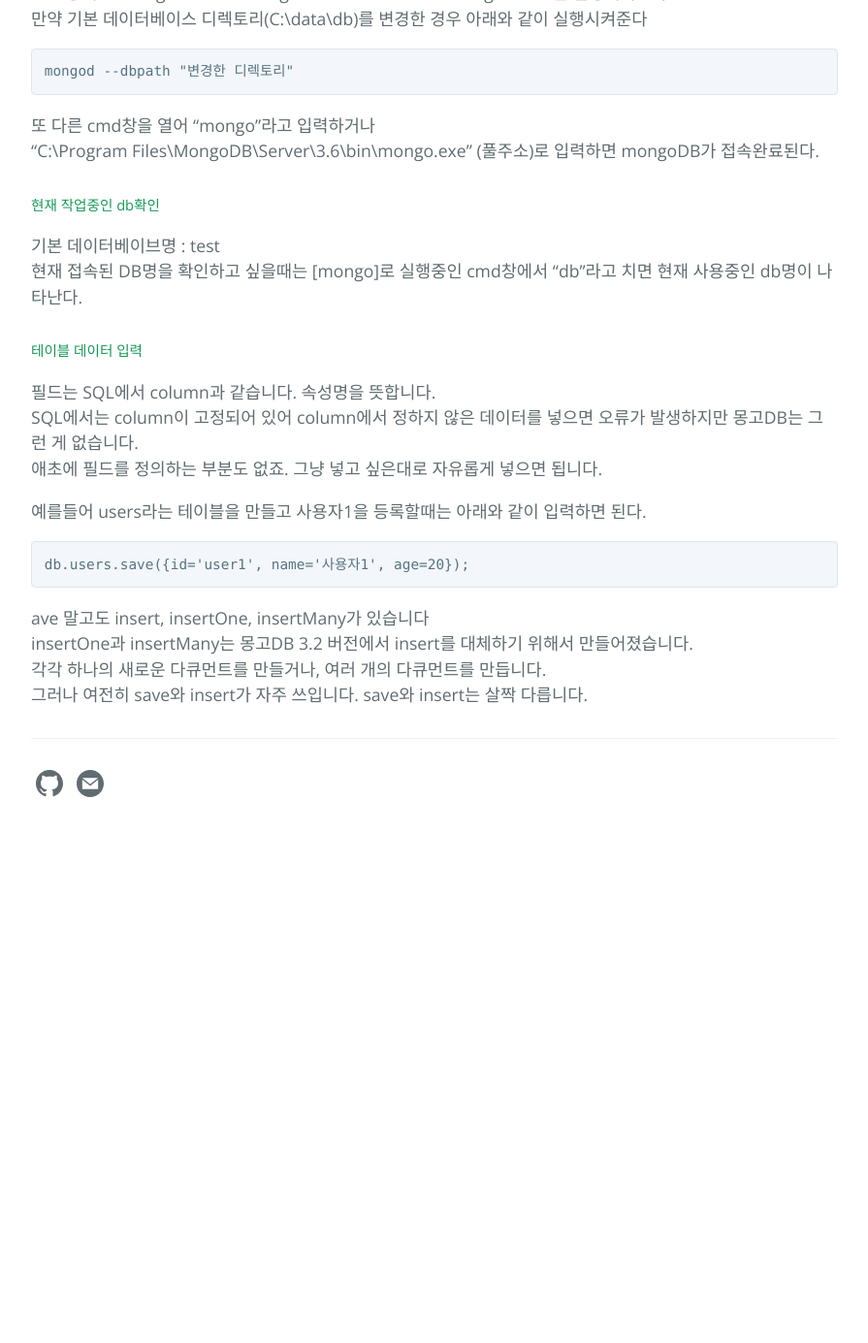
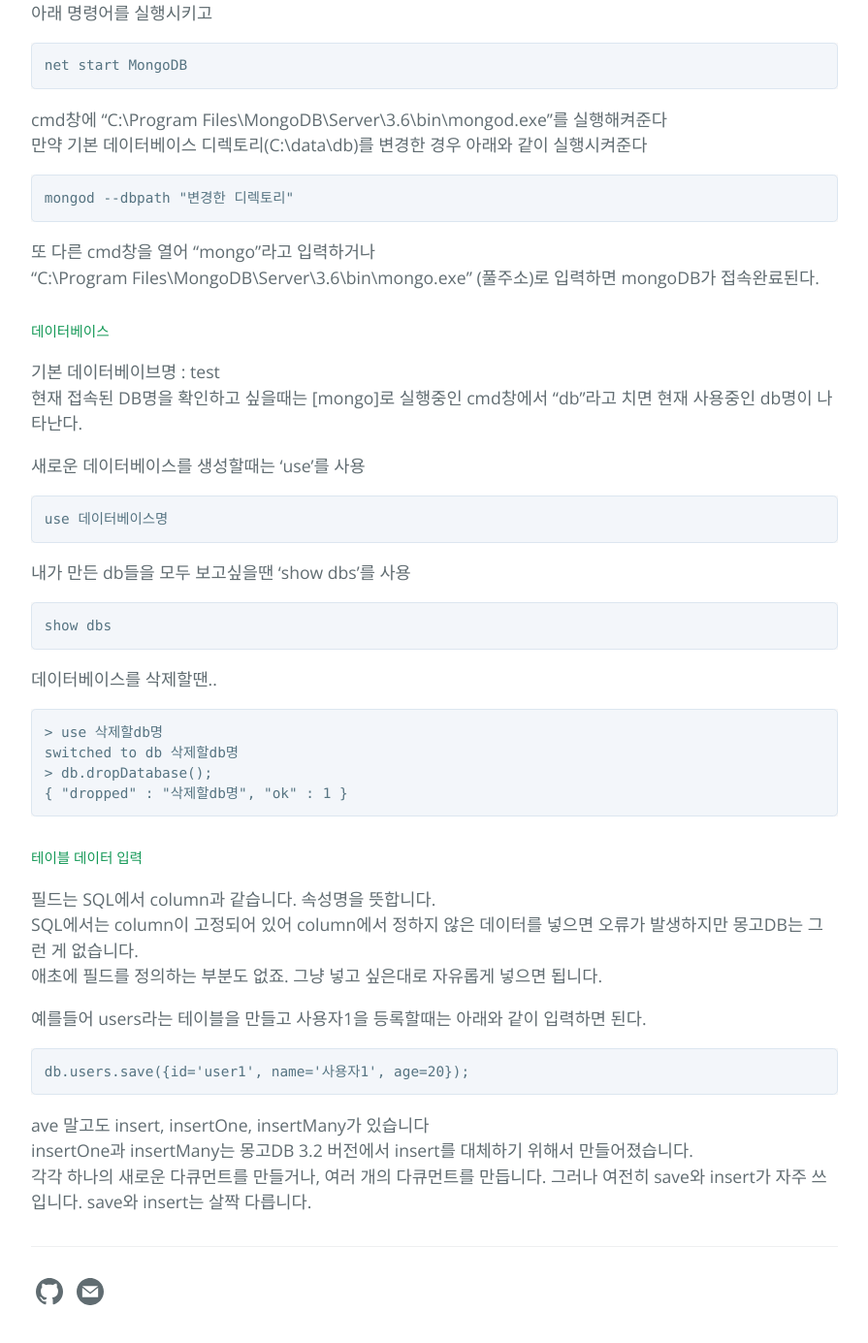
Before and after one commit to zzingyuna/test_site.github.io, a Jekyll site: the page built from _posts/2018-03-28-mongoDB.md, in a window 1280 px wide and 1400 px high, scrolled down 1611 px. Shown: the top 1385 px of the window at 97% size, without its empty margins (192-1087 px from the left). Built offline with Jekyll 4.4.1, drawn with Linux system fonts in a browser that asks for light colours; before the commit the page ends 2487 px from its top, so only the background shows below that; some of the changed text lies outside the part shown.

Commit message:
Update 2018-03-28-mongoDB.md

````diff
--- a/_posts/2018-03-28-mongoDB.md
+++ b/_posts/2018-03-28-mongoDB.md
@@ -4,13 +4,22 @@
 
 # MongoDB
 
-MongoDB설치 -> 파일 생성 -> Config파일 만들기 -> 서비스 생성 -> 서비스 시작 -> 현재 작업중인 db확인 -> 테이블 데이터 입력
+1. [MongoDB설치](#no1)
+2. [파일 생성](#no2)
+3. [Config파일 만들기](#no3)
+4. [서비스 생성](#no4)
+5. [서비스 시작](#no5)
+6. [데이터베이스](#no6)
+7. [테이블 데이터 입력](#no7)
 
+
+<a name="no1"/>
 ##### MongoDB설치
 [MongoDB 공식 홈페이지의 다운로드 페이지](https://www.mongodb.com/download-center?jmp=homepage#community)
 MSI 파일로 설치하면 C:\Program Files\MongoDB\Server\[버전]\bin\ 에 설치된다
 
 
+<a name="no2"/>
 ##### 파일 생성
 데이터베이스 및 로그 파일의 폴더를 만들어준다
 기본 데이터베이스 디렉토리 C:\data\db
@@ -21,6 +30,7 @@
 ```
 
 
+<a name="no3"/>
 ##### Config파일 만들기
 아래 내용을 'C:\Program Files\MongoDB\Server\3.6\mongod.cfg' 파일로 만들어준다
 ```
@@ -32,6 +42,7 @@
 ```
 
 
+<a name="no4"/>
 ##### 서비스 생성
 설치 후 서비스를 생성해준다.
 아래 내용을 cmd에 입력해서 실행시켜준다
@@ -42,6 +53,7 @@
 "C:\Program Files\MongoDB\Server\3.6\bin\mongod.exe" --config "C:\Program Files\MongoDB\Server\3.6\mongod.cfg" --install
 
 
+<a name="no5"/>
 ##### 서비스 시작
 아래 명령어를 실행시키고
 ```
@@ -56,11 +68,31 @@
 "C:\Program Files\MongoDB\Server\3.6\bin\mongo.exe" (풀주소)로 입력하면 mongoDB가 접속완료된다.
 
 
-##### 현재 작업중인 db확인
+<a name="no6"/>
+##### 데이터베이스
 기본 데이터베이브명 : test
 현재 접속된 DB명을 확인하고 싶을때는 [mongo]로 실행중인 cmd창에서 "db"라고 치면 현재 사용중인 db명이 나타난다.
 
+새로운 데이터베이스를 생성할때는 'use'를 사용
+```
+use 데이터베이스명
+```
 
+내가 만든 db들을 모두 보고싶을땐 'show dbs'를 사용
+```
+show dbs
+```
+
+데이터베이스를 삭제할땐..
+```
+> use 삭제할db명
+switched to db 삭제할db명
+> db.dropDatabase();
+{ "dropped" : "삭제할db명", "ok" : 1 }
+```
+
+
+<a name="no7"/>
 ##### 테이블 데이터 입력
 필드는 SQL에서 column과 같습니다. 속성명을 뜻합니다.
 SQL에서는 column이 고정되어 있어 column에서 정하지 않은 데이터를 넣으면 오류가 발생하지만 몽고DB는 그런 게 없습니다.
@@ -72,5 +104,4 @@
 ```
 ave 말고도 insert, insertOne, insertMany가 있습니다
 insertOne과 insertMany는 몽고DB 3.2 버전에서 insert를 대체하기 위해서 만들어졌습니다.
-각각 하나의 새로운 다큐먼트를 만들거나, 여러 개의 다큐먼트를 만듭니다.
-그러나 여전히 save와 insert가 자주 쓰입니다. save와 insert는 살짝 다릅니다.
+각각 하나의 새로운 다큐먼트를 만들거나, 여러 개의 다큐먼트를 만듭니다.   그러나 여전히 save와 insert가 자주 쓰입니다. save와 insert는 살짝 다릅니다.
````
